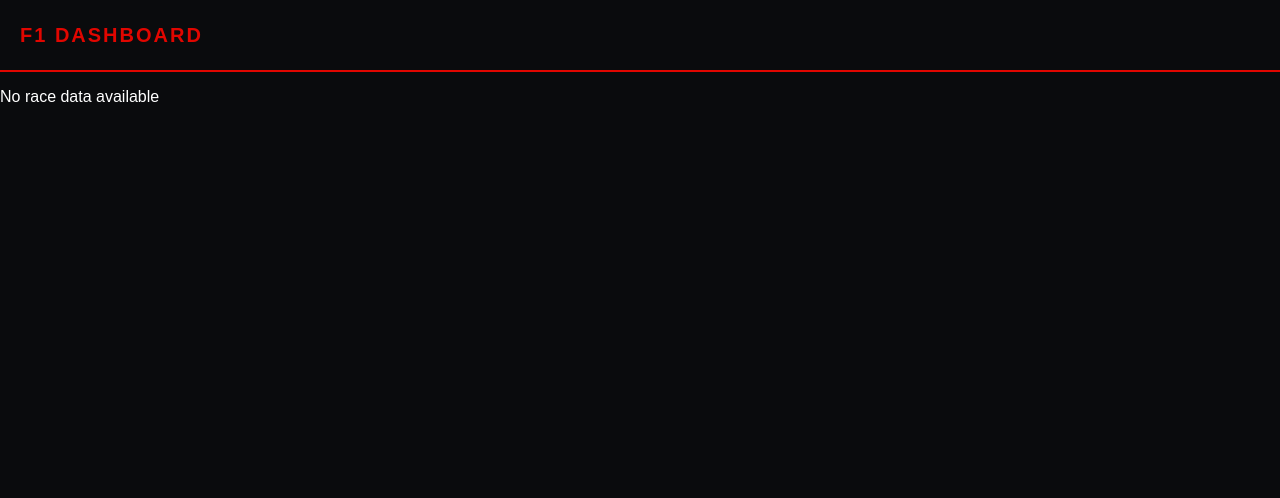
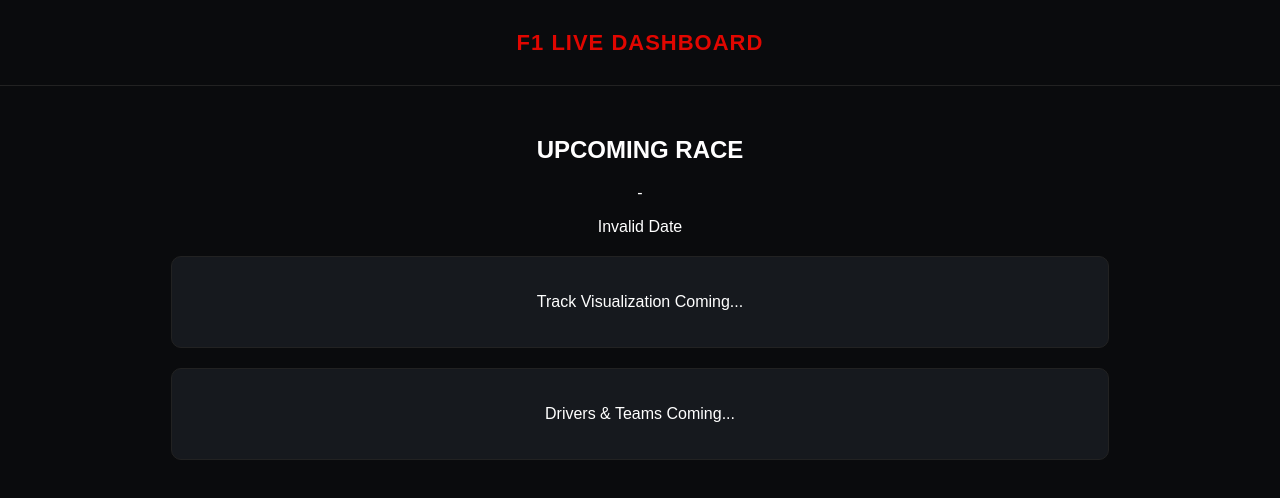
Before and after one commit to SACHITH31/f1-live-dashboard, a React (Create React App) app in the folder client/: page /race in a window 1280 px wide. Shown: the top 498 px of the page. Built offline with nearby package versions, Linux system fonts and the light colour scheme; no server answers.

Commit message:
displays the next match details

```diff
--- a/client/package.json
+++ b/client/package.json
@@ -9,6 +9,7 @@
     "@testing-library/user-event": "^13.5.0",
     "react": "^19.2.5",
     "react-dom": "^19.2.5",
+    "react-router-dom": "^7.14.0",
     "react-scripts": "5.0.1",
     "web-vitals": "^2.1.4"
   },
--- a/client/src/App.js
+++ b/client/src/App.js
@@ -1,7 +1,16 @@
+import { BrowserRouter as Router, Routes, Route } from "react-router-dom"
 import Dashboard from "./pages/Dashboard"
+import RacePage from "./pages/RacePage"
 
 function App() {
-  return <Dashboard />
+  return (
+    <Router>
+      <Routes>
+        <Route path="/" element={<Dashboard />} />
+        <Route path="/race" element={<RacePage />} />
+      </Routes>
+    </Router>
+  )
 }
 
 export default App
--- a/client/src/components/Navbar/Navbar.css
+++ b/client/src/components/Navbar/Navbar.css
@@ -1,14 +1,12 @@
 .navbar {
-  height: 70px;
-  background-color: #0a0b0d;
-  border-bottom: 2px solid #e10600;
-  display: flex;
-  align-items: center;
-  padding-left: 20px;
+  background: #0a0b0d;
+  padding: 15px 30px;
+  border-bottom: 1px solid #222;
 }
 
 .navbar h1 {
   color: #e10600;
-  font-size: 20px;
-  letter-spacing: 2px;
+  cursor: pointer;
+  font-size: 22px;
+  letter-spacing: 1px;
 }
--- a/client/src/components/Navbar/Navbar.js
+++ b/client/src/components/Navbar/Navbar.js
@@ -1,9 +1,12 @@
+import { useNavigate } from "react-router-dom"
 import "./Navbar.css"
 
 function Navbar() {
+  const navigate = useNavigate()
+
   return (
     <div className="navbar">
-      <h1>F1 DASHBOARD</h1>
+      <h1 onClick={() => navigate("/")}>F1 LIVE DASHBOARD</h1>
     </div>
   )
 }
--- a/client/src/components/RaceInfo/RaceInfo.css
+++ b/client/src/components/RaceInfo/RaceInfo.css
@@ -1,16 +1,16 @@
-.raceinfo {
+.race-info {
+  background: #16191e;
   padding: 20px;
+  border-radius: 10px;
   color: #e0e0e0;
 }
 
-.raceinfo h2 {
+.race-info h2 {
   color: #e10600;
-  margin-bottom: 20px;
 }
 
-.time {
-  margin-top: 20px;
-  font-size: 22px;
-  color: #e10600;
-  font-weight: bold;
+.countdown {
+  color: #ff0000;
+  font-size: 24px;
+  margin-top: 10px;
 }
--- a/client/src/components/RaceInfo/RaceInfo.js
+++ b/client/src/components/RaceInfo/RaceInfo.js
@@ -1,31 +1,57 @@
+import { useEffect, useState } from "react"
 import "./RaceInfo.css"
 
 function RaceInfo({ race, isLive }) {
-  if (!race && !isLive) {
-    return (
-      <div className="race-info">
-        <p>No race data available</p>
-      </div>
-    )
+  console.log(race)
+  const [timeLeft, setTimeLeft] = useState("")
+
+  useEffect(() => {
+    if (!race || isLive) return
+
+    const interval = setInterval(() => {
+      const now = new Date()
+      const raceTime = new Date(race.date_start)
+
+      const diff = raceTime - now
+
+      if (diff <= 0) {
+        setTimeLeft("Starting soon...")
+        return
       }
 
+      const hours = Math.floor(diff / (1000 * 60 * 60))
+      const minutes = Math.floor((diff / (1000 * 60)) % 60)
+      const seconds = Math.floor((diff / 1000) % 60)
+
+      setTimeLeft(`${hours}h ${minutes}m ${seconds}s`)
+    }, 1000)
+
+    return () => clearInterval(interval)
+  }, [race, isLive])
+
+  if (!race && !isLive) {
+    return <div className="race-info">No race data available</div>
+  }
   return (
   <div className="race-info">
     {isLive ? (
       <>
-          <h2>LIVE RACE 🔴</h2>
-          {race && (
-            <>
-              <p>{race.session_name}</p>
-              <p>{race.date_start}</p>
-            </>
-          )}
+        <h2>LIVE NOW 🔴</h2>
+        <p>{race?.location} - {race?.country_name}</p>
       </>
     ) : (
       <>
         <h2>UPCOMING RACE</h2>
-          <p>{race?.session_name}</p>
-          <p>{race?.date_start}</p>
+
+        <p>
+          {race.location} - {race.country_name}
+        </p>
+
+        <p>
+          {new Date(race.date_start).toLocaleString()}
+        </p>
+
+        <h3 className="countdown">{timeLeft}</h3>
       </>
     )}
   </div>
--- a/client/src/pages/Dashboard.css
+++ b/client/src/pages/Dashboard.css
@@ -1,27 +1,57 @@
-.dashboard {
-  height: 100vh;
-  background-color: #0a0b0d;
+body {
+  background: #0a0b0d;
+  margin: 0;
+  font-family: Arial, sans-serif;
 }
 
-.main {
-  display: grid;
-  grid-template-columns: 20% 60% 20%;
-  height: calc(100vh - 70px);
+.dashboard-container {
+  display: flex;
+  justify-content: center;
+  margin-top: 80px;
 }
 
-.left,
-.right {
-  background-color: #16191e;
-  border-right: 1px solid #222;
+.race-card {
+  background: #16191e;
+  padding: 30px;
+  border-radius: 12px;
+  width: 400px;
+  text-align: center;
+  cursor: pointer;
+  border: 1px solid #222;
+  transition: 0.3s;
 }
 
-.right {
-  border-left: 1px solid #222;
-  border-right: none;
+.race-card:hover {
+  box-shadow: 0px 0px 20px rgba(225, 6, 0, 0.3);
 }
 
-.center {
-  display: flex;
-  justify-content: center;
-  align-items: center;
+.race-card h2 {
+  color: #e10600;
 }
+
+.race-card p {
+  color: #ccc;
+}
+
+.race-card h3 {
+  color: #ff0000;
+  margin-top: 10px;
+}
+
+.race-card button {
+  margin-top: 15px;
+  padding: 10px 15px;
+  background: #e10600;
+  border: none;
+  color: white;
+  cursor: pointer;
+  border-radius: 6px;
+}
+
+.live {
+  border: 1px solid red;
+}
+
+.no-data {
+  color: #999;
+}
--- a/client/src/pages/Dashboard.js
+++ b/client/src/pages/Dashboard.js
@@ -1,74 +1,73 @@
 import { useEffect, useState } from "react"
+import { useNavigate } from "react-router-dom"
 import Navbar from "../components/Navbar/Navbar"
-import Leaderboard from "../components/Leaderboard/Leaderboard"
-import Canvas from "../components/Canvas/Canvas"
-import RaceInfo from "../components/RaceInfo/RaceInfo"
 import { getRaceData } from "../services/api"
 import "./Dashboard.css"
 
 function Dashboard() {
-  const [cars, setCars] = useState([])
   const [race, setRace] = useState(null)
   const [isLive, setIsLive] = useState(false)
+  const [timeLeft, setTimeLeft] = useState("")
+  const navigate = useNavigate()
 
   useEffect(() => {
-  let interval
-
     const fetchData = async () => {
       const data = await getRaceData()
       if (!data) return
 
       setIsLive(data.isLive)
-
-    if (Array.isArray(data.cars)) {
-      setCars(data.cars)
-    }
-
       setRace(data.race)
-
-    // 🟢 If LIVE → fast polling
-    if (data.isLive) {
-      clearInterval(interval)
-      interval = setInterval(fetchData, 3000)
-    } else {
-      clearInterval(interval)
-      interval = setInterval(fetchData, 60000) // 🔥 every 1 minute
-    }
     }
 
     fetchData()
+  }, [])
+
+  useEffect(() => {
+    if (!race || isLive) return
+
+    const interval = setInterval(() => {
+      const now = new Date()
+      const raceTime = new Date(race.date_start)
+      const diff = raceTime - now
+
+      if (diff <= 0) {
+        setTimeLeft("Starting soon...")
+        return
+      }
+
+      const h = Math.floor(diff / (1000 * 60 * 60))
+      const m = Math.floor((diff / (1000 * 60)) % 60)
+      const s = Math.floor((diff / 1000) % 60)
+
+      setTimeLeft(`${h}h ${m}m ${s}s`)
+    }, 1000)
 
     return () => clearInterval(interval)
-}, [])
+  }, [race, isLive])
 
   return (
     <div className="dashboard">
       <Navbar />
 
-      {/* 🟢 LIVE */}
-      {isLive && (
-        <div className="main">
-          <Leaderboard cars={cars} />
-          <Canvas cars={cars} />
-          <RaceInfo race={race} isLive={true} />
+      <div className="dashboard-container">
+        {isLive ? (
+          <div className="race-card live" onClick={() => navigate("/race")}>
+            <h2>LIVE NOW 🔴</h2>
+            <p>{race?.location} - {race?.country_name}</p>
+            <button>Go to Live Race →</button>
           </div>
+        ) : race ? (
+          <div className="race-card" onClick={() => navigate("/race")}>
+            <h2>UPCOMING RACE</h2>
+            <p>{race.location} - {race.country_name}</p>
+            <p>{new Date(race.date_start).toLocaleString()}</p>
+            <h3>{timeLeft}</h3>
+            <button>View Race Details →</button>
+          </div>
+        ) : (
+          <p className="no-data">No race data available</p>
         )}
-
-      {/* 🔴 NOT LIVE */}
-      {!isLive && race && (
-        <div className="no-live">
-          <h2>Next Race</h2>
-          <p>{race.session_name}</p>
-          <p>{race.date_start}</p>
       </div>
-      )}
-
-      {/* ⚠️ NO DATA */}
-      {!isLive && !race && (
-        <div className="no-data">
-          <p>No race data available</p>
-        </div>
-      )}
     </div>
   )
 }
--- /dev/null
+++ b/client/src/pages/RacePage.css
@@ -0,0 +1,19 @@
+.race-page {
+  background: #0a0b0d;
+  min-height: 100vh;
+  color: white;
+  text-align: center;
+}
+
+.race-details {
+  margin-top: 50px;
+}
+
+.track, .drivers {
+  background: #16191e;
+  margin: 20px auto;
+  padding: 20px;
+  width: 70%;
+  border-radius: 10px;
+  border: 1px solid #222;
+}
--- /dev/null
+++ b/client/src/pages/RacePage.js
@@ -0,0 +1,47 @@
+import { useEffect, useState } from "react"
+import Navbar from "../components/Navbar/Navbar"
+import { getRaceData } from "../services/api"
+import "./RacePage.css"
+
+function RacePage() {
+  const [race, setRace] = useState(null)
+  const [isLive, setIsLive] = useState(false)
+
+  useEffect(() => {
+    const fetchData = async () => {
+      const data = await getRaceData()
+      if (!data) return
+
+      setRace(data.race)
+      setIsLive(data.isLive)
+    }
+
+    fetchData()
+  }, [])
+
+  return (
+    <div className="race-page">
+      <Navbar />
+
+      {isLive ? (
+        <h2 className="live-text">LIVE RACE 🔴</h2>
+      ) : (
+        <div className="race-details">
+          <h2>UPCOMING RACE</h2>
+          <p>{race?.location} - {race?.country_name}</p>
+          <p>{new Date(race?.date_start).toLocaleString()}</p>
+
+          <div className="track">
+            <p>Track Visualization Coming...</p>
+          </div>
+
+          <div className="drivers">
+            <p>Drivers & Teams Coming...</p>
+          </div>
+        </div>
+      )}
+    </div>
+  )
+}
+
+export default RacePage
```
Also changed, not shown: 1 other file (tests, documents, lock files or other folders). Lines whose indentation alone changed are shown as unchanged.
